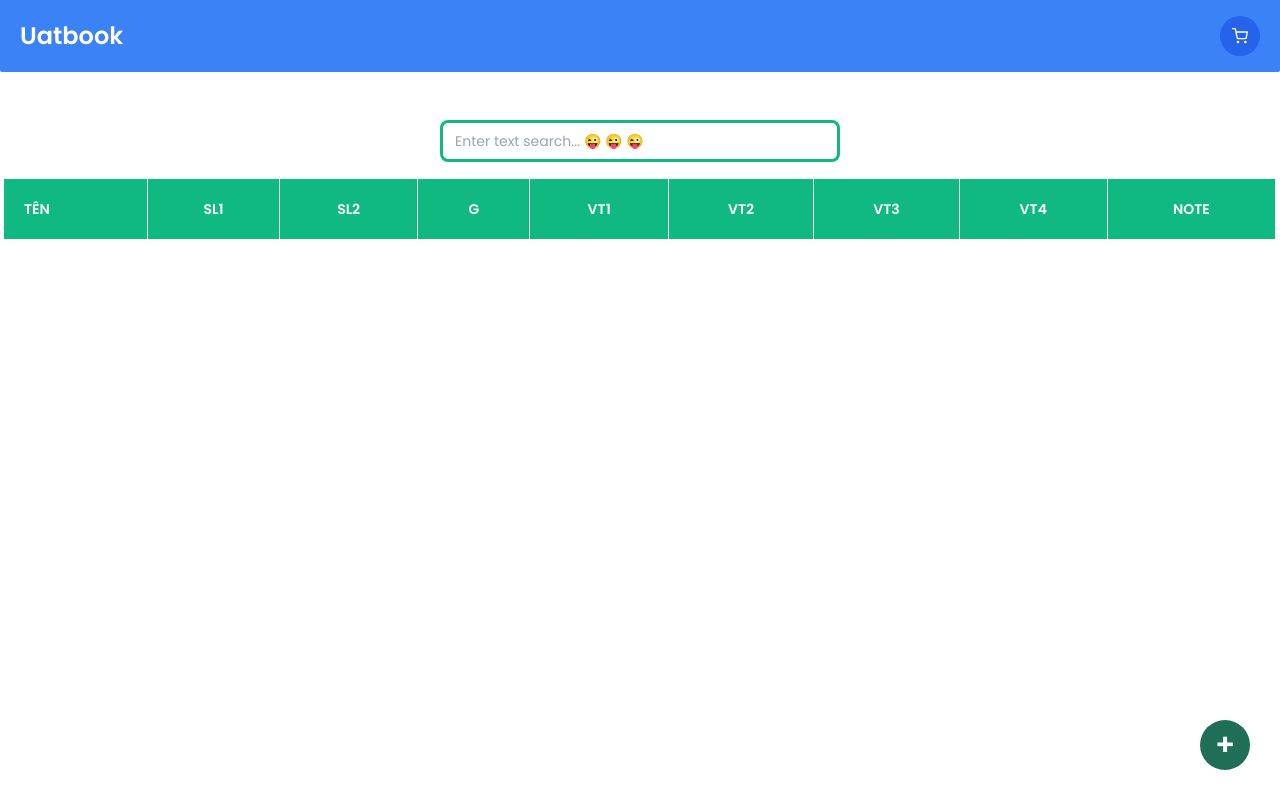
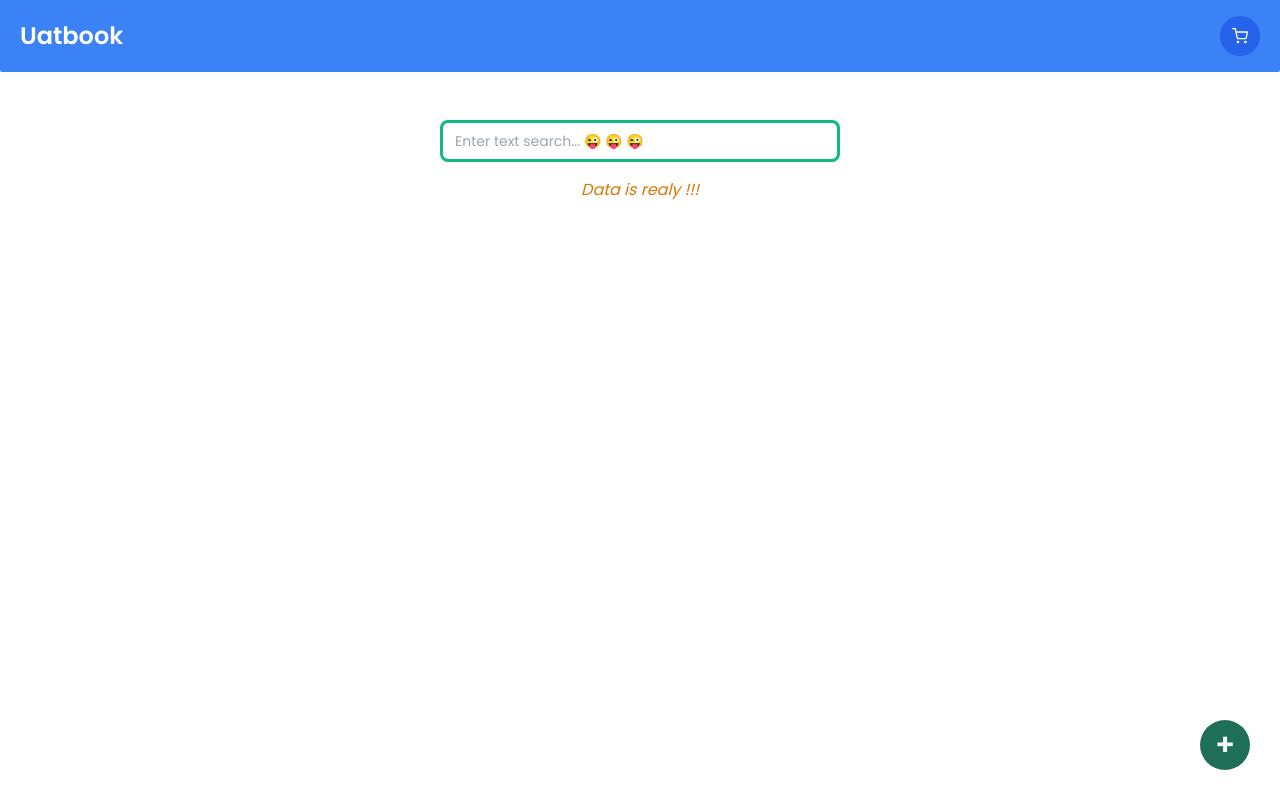
Before and after one commit to ThanhNhan1301/uatbook, a Next.js app: page / in a window 1280 px wide. Built offline with nearby package versions, Linux system fonts and the light colour scheme; sample sign-in values are in the browser's storage.

Commit message:
fix search

```diff
--- a/pages/index.js
+++ b/pages/index.js
@@ -74,7 +74,8 @@ export default function Home(props) {
                         </div>
                     </div>
                 )}
-            </div>
+            </div>{' '}
+            <div className='text-center text-yellow-600 italic mb-4'>Data is realy !!!</div>
             {isSearch && (
                 <div className='mb-4 pl-4'>
                     <span>
@@ -86,9 +87,11 @@ export default function Home(props) {
                     </span>
                 </div>
             )}
-            <div className='overflow-auto scroll_custom scroll-none'>
-                <Table data={renderData} handleDeleteItem={handleDeleteItem} />
-            </div>
+            {renderData.length > 0 && (
+                <div className='overflow-auto scroll_custom scroll-none'>
+                    <Table data={renderData} handleDeleteItem={handleDeleteItem} />
+                </div>
+            )}
             <Link href='/book/create'>
                 <div
                     className='
```
